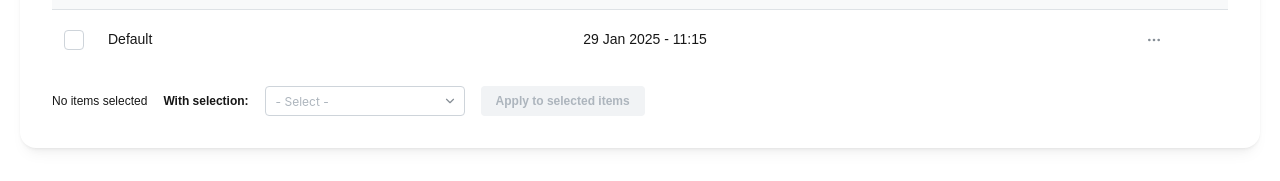
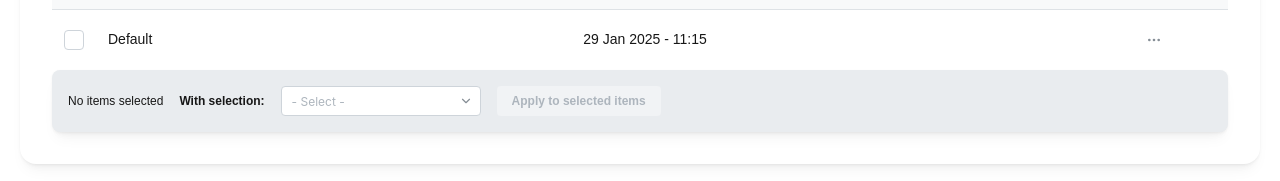
Before and after one commit to axelpezzo/nexus, a Next.js app: page /shop/stores in a window 1280 px wide. Shown: the part 683-864 px from the top of the page. Built offline with nearby package versions, Linux system fonts and the light colour scheme.

Commit message:
Perform table component

```diff
--- a/src/components/ui/table/index.tsx
+++ b/src/components/ui/table/index.tsx
@@ -1,31 +1,20 @@
 "use client";
 
 import { useState } from "react";
-import {
-  Table,
-  Checkbox,
-  Group,
-  Button,
-  Select,
-  Text,
-  Box,
-  Menu,
-  ActionIcon,
-} from "@mantine/core";
-import { IconChevronDown, IconDots } from "@tabler/icons-react";
+import { Table, Checkbox, Box, Menu, ActionIcon } from "@mantine/core";
+import { IconDots } from "@tabler/icons-react";
 import { type GenericTableProps } from "./types";
+import TableBulkActions from "./table-bulk-actions";
 
 const UiTable = <T extends { id: string | number }>({
   data,
   columns,
   actions = [],
   selectable = true,
-  onRowClick,
 }: GenericTableProps<T>) => {
   const [selectedItems, setSelectedItems] = useState<Set<string | number>>(
     new Set()
   );
-  const [selectedAction, setSelectedAction] = useState<string | null>(null);
 
   const toggleItem = (id: string | number) => {
     const newSelected = new Set(selectedItems);
@@ -43,18 +32,6 @@ const UiTable = <T extends { id: string | number }>({
     } else {
       setSelectedItems(new Set(data.map((item) => item.id)));
     }
-  };
-
-  const handleActionSelect = (actionValue: string | null) => {
-    if (!actionValue) return;
-    const action = actions.find((a) => a.value === actionValue);
-    if (action) {
-      const selectedItemsArray = data.filter((item) =>
-        selectedItems.has(item.id)
-      );
-      action.onClick(selectedItemsArray);
-    }
-    setSelectedAction(null);
   };
 
   return (
@@ -90,11 +67,7 @@ const UiTable = <T extends { id: string | number }>({
         </Table.Thead>
         <Table.Tbody>
           {data.map((item) => (
-            <Table.Tr
-              key={item.id}
-              onClick={() => onRowClick?.(item)}
-              style={onRowClick ? { cursor: "pointer" } : undefined}
-            >
+            <Table.Tr key={item.id}>
               {selectable && (
                 <Table.Td>
                   <Checkbox
@@ -131,37 +104,11 @@ const UiTable = <T extends { id: string | number }>({
         </Table.Tbody>
       </Table>
       {selectable && (
-        <Group mt="md" align="center">
-          <Text size="xs">
-            {selectedItems.size === 0
-              ? "No items selected"
-              : `${selectedItems.size} items selected`}
-          </Text>
-
-          <Text size="xs" fw={700}>
-            With selection:
-          </Text>
-          <Select
-            size="xs"
-            w={200}
-            clearable
-            value={selectedAction}
-            placeholder="- Select -"
-            rightSection={<IconChevronDown size={14} />}
-            onChange={handleActionSelect}
-            data={actions.map((action) => ({
-              value: action.value,
-              label: action.label,
-            }))}
-          />
-          <Button
-            size="xs"
-            disabled={!selectedAction || selectedItems.size === 0}
-            onClick={() => handleActionSelect(selectedAction)}
-          >
-            Apply to selected items
-          </Button>
-        </Group>
+        <TableBulkActions<T>
+          data={data}
+          selectedItems={selectedItems}
+          actions={actions}
+        />
       )}
     </Box>
   );
--- /dev/null
+++ b/src/components/ui/table/table-bulk-actions/index.tsx
@@ -0,0 +1,64 @@
+"use client";
+
+import { useState } from "react";
+import { Group, Button, Select, Text, Paper } from "@mantine/core";
+import { IconChevronDown } from "@tabler/icons-react";
+import { TableBulkActions_Props } from "./types";
+
+const TableBulkActions = <T extends { id: string | number }>({
+  data,
+  selectedItems,
+  actions = [],
+}: TableBulkActions_Props<T>) => {
+  const [selectedAction, setSelectedAction] = useState<string | null>(null);
+
+  const handleActionSelect = (actionValue: string | null) => {
+    if (!actionValue) return;
+    const action = actions.find((a) => a.value === actionValue);
+    if (action) {
+      const selectedItemsArray = data.filter((item) =>
+        selectedItems.has(item.id)
+      );
+      action.onClick(selectedItemsArray);
+    }
+    setSelectedAction(actionValue);
+  };
+
+  return (
+    <Paper radius="md" p="md" bg={"gray.2"}>
+      <Group align="center">
+        <Text size="xs">
+          {selectedItems.size === 0
+            ? "No items selected"
+            : `${selectedItems.size} items selected`}
+        </Text>
+
+        <Text size="xs" fw={700}>
+          With selection:
+        </Text>
+        <Select
+          size="xs"
+          w={200}
+          clearable
+          value={selectedAction}
+          placeholder="- Select -"
+          rightSection={<IconChevronDown size={14} />}
+          onChange={handleActionSelect}
+          data={actions.map((action) => ({
+            value: action.value,
+            label: action.label,
+          }))}
+        />
+        <Button
+          size="xs"
+          disabled={!selectedAction || selectedItems.size === 0}
+          onClick={() => handleActionSelect(selectedAction)}
+        >
+          Apply to selected items
+        </Button>
+      </Group>
+    </Paper>
+  );
+};
+
+export default TableBulkActions;
--- /dev/null
+++ b/src/components/ui/table/table-bulk-actions/types.ts
@@ -0,0 +1,7 @@
+import { TableAction } from "../types";
+
+export interface TableBulkActions_Props<T> {
+  data: T[];
+  selectedItems: Set<string | number>;
+  actions?: TableAction[];
+}
--- a/src/components/ui/table/types.ts
+++ b/src/components/ui/table/types.ts
@@ -18,10 +18,6 @@ export interface GenericTableProps<T> {
   data: T[];
   columns: Column<T>[];
   actions?: TableAction[];
-  title?: string;
-  onAddNew?: () => void;
-  addNewLabel?: string;
   loading?: boolean;
   selectable?: boolean;
-  onRowClick?: (item: T) => void;
 }
```
